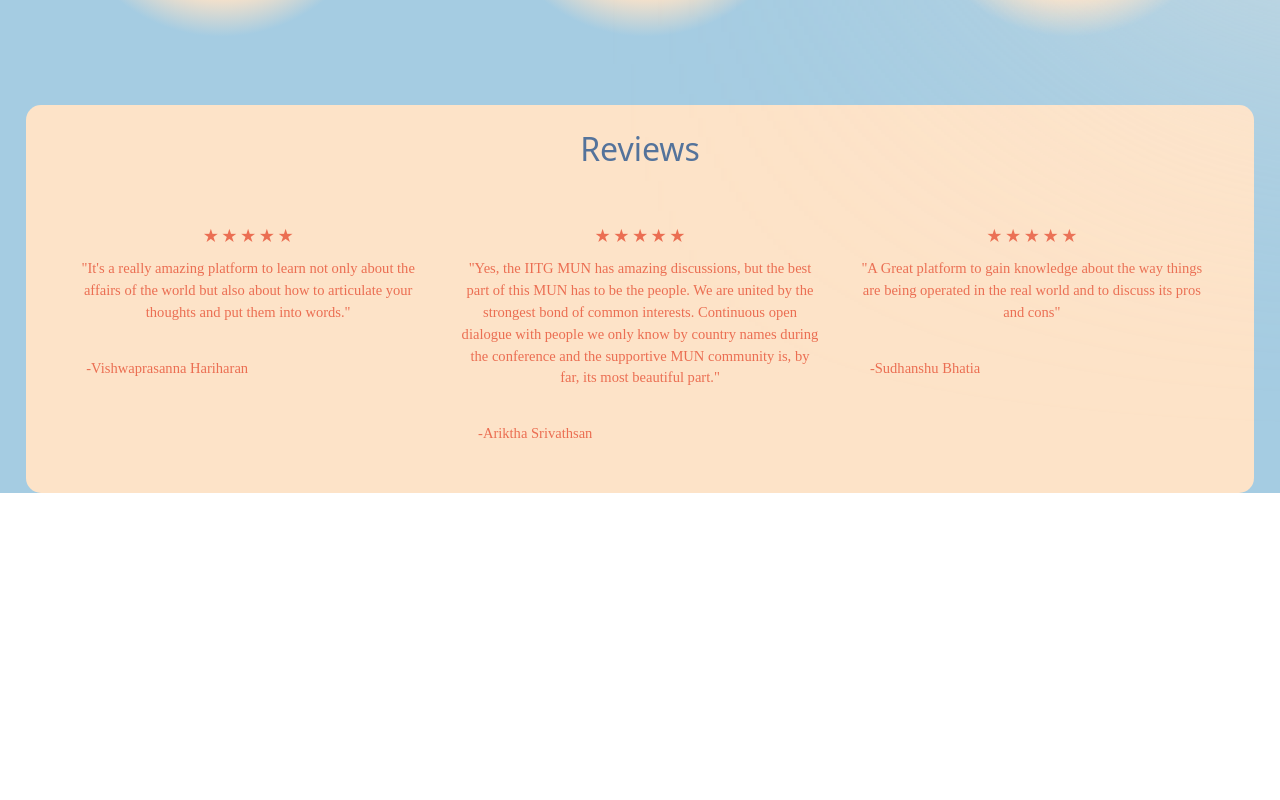
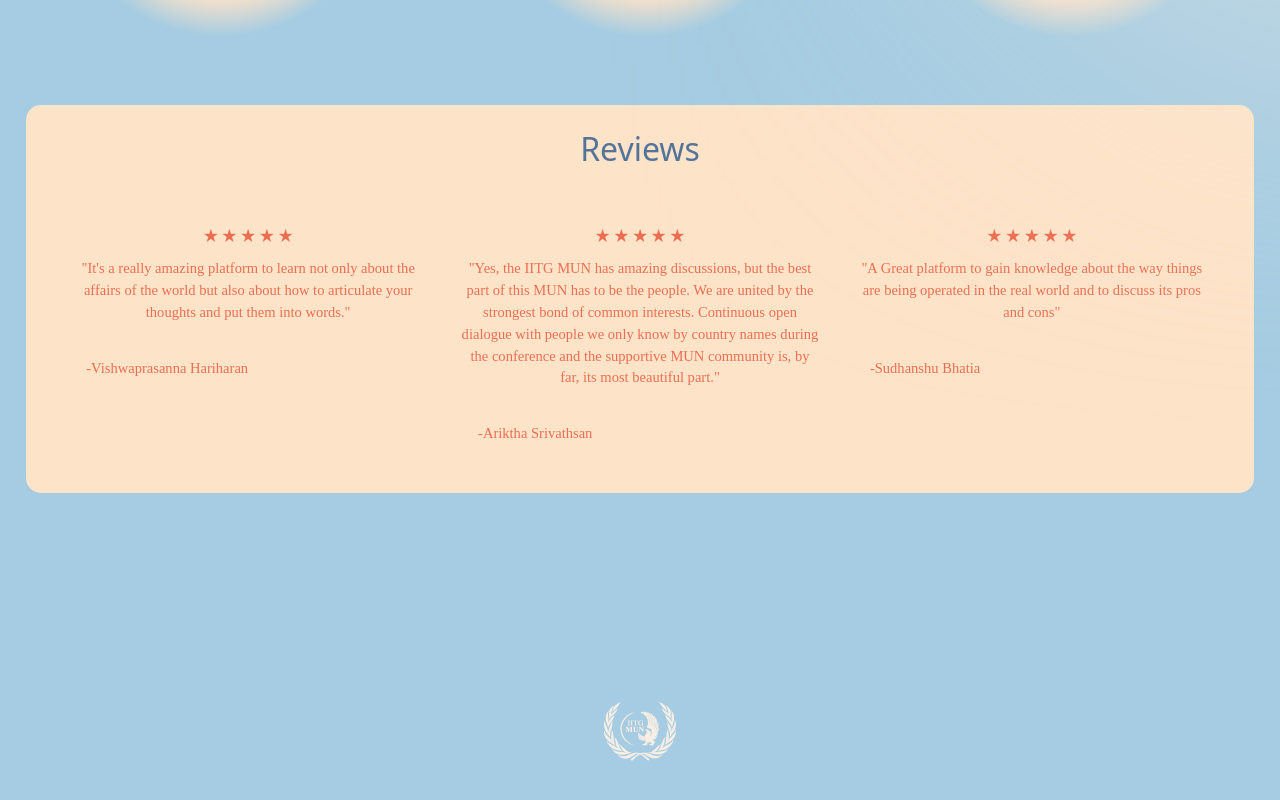
Before and after one commit to guptaaditya30121/IITG_MUN_nweb, a React (Create React App) app in the folder proj/: page / in a window 1280 px wide. Shown: the part 1514-2314 px from the top of the page. Before the commit the page ends 2007 px from the top, so only its background shows below. Built offline with nearby package versions, Linux system fonts and the light colour scheme.

Commit message:
footer part-1

```diff
--- a/proj/src/App.js
+++ b/proj/src/App.js
@@ -2,11 +2,14 @@
 import './App.css';
 import Navbar from './components/Navbar/Navbar';
 import Home from './components/Home/Home'
+import Footer from './components/Footer/Footer';
+
 function App() {
   return (
     <>
     <Navbar/>
     <Home />
+    <Footer />
     </>
   );
 }
--- /dev/null
+++ b/proj/src/components/Footer/Footer.css
@@ -0,0 +1,23 @@
+.footer
+{
+    width: 100%;
+    background-color: var(--home-background-color);
+
+    display: flex;
+    flex-direction: column;
+    justify-content: center;
+    overflow: hidden;
+    width: 96%;
+    height: 400px;
+    padding: 50px;
+    margin-left: 2%;
+    margin-top: 3%;
+    align-self: center;
+    text-align: center;
+}
+
+.footer img
+{
+    align-self: center;
+    color:black;
+}
--- /dev/null
+++ b/proj/src/components/Footer/Footer.js
@@ -0,0 +1,12 @@
+
+import "./Footer.css"
+
+const Footer = () => {
+    return (
+        <div className="footer">
+            <img src = {document.body.className==="light-theme"?require("../assets/light_footer.png"):require("../assets/dark_footer.png")} alt ="not_found"></img>
+        </div>
+     );
+}
+
+export default Footer;
```
Also changed, not shown: proj/src/components/assets/dark_footer.png (added), proj/src/components/assets/light_footer.png (added).
